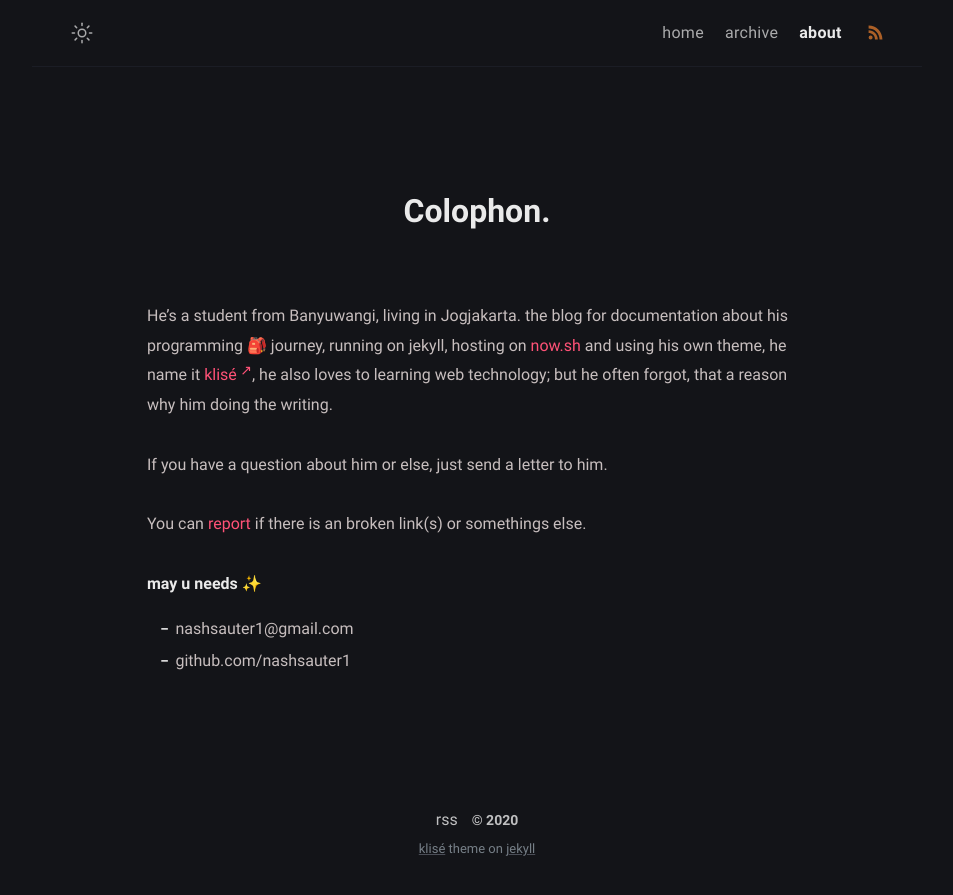
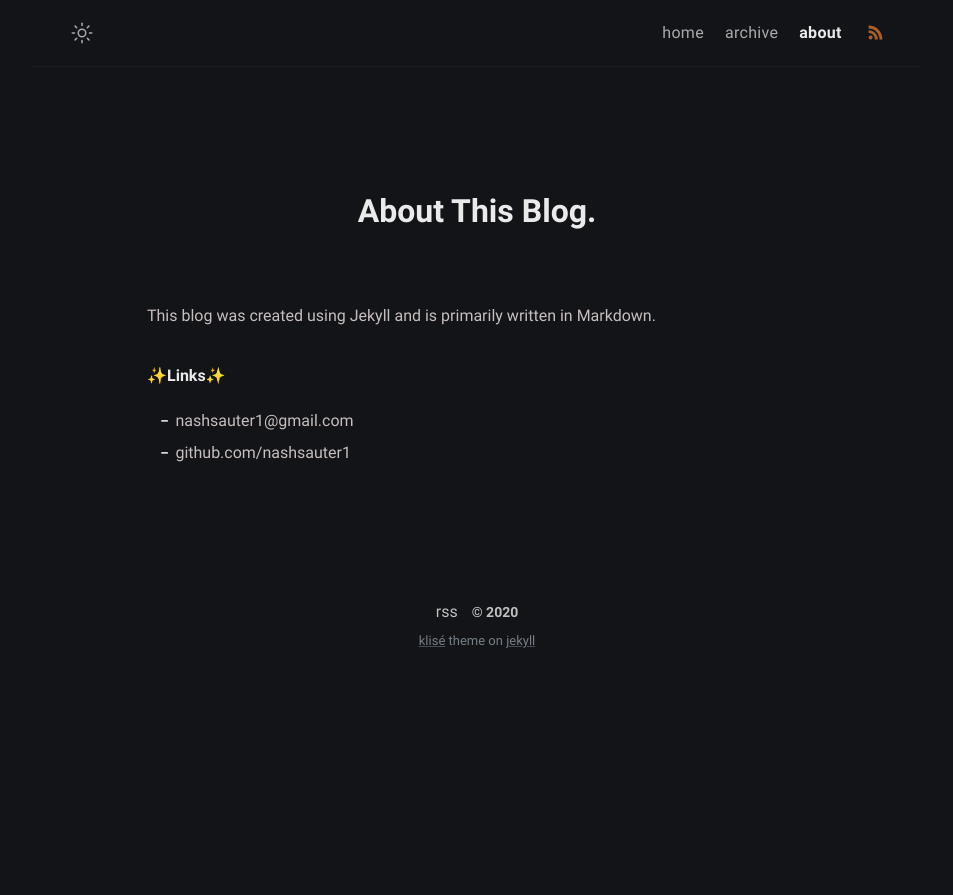
Before and after one commit to nashsauter1/nashsauter1.github.io, a Jekyll site: the page built from about.md, in a window 1280 px wide. Shown: the top 895 px of the page, without its empty margins (163-1116 px from the left). Built offline with Jekyll 4.4.1, drawn with Linux system fonts in a browser that asks for light colours.

```diff
--- a/about.md
+++ b/about.md
@@ -1,18 +1,14 @@
 ---
-title: Colophon
+title: About This Blog
 permalink: /about/
 layout: page
-excerpt: Hello peeps, I'm student of computer science from Banyuwangi, living in Jogjakarta. This blog for documentation about my programming journey, running on jekyll, hosting on netlify and using my own simple theme.
+excerpt: This blog was created using Jekyll.
 comments: false
 ---
 
-He's a student from Banyuwangi, living in Jogjakarta. the blog for documentation about his programming 🎒 journey, running on jekyll, hosting on [now.sh](http://now.sh) and using his own theme, he name it <a href="https://github.com/piharpi/jekyll-klise" target="_blank" rel="noopener">klisé</a>, he also loves to learning web technology; but he often forgot, that a reason why him doing the writing.
+This blog was created using Jekyll and is primarily written in Markdown.
 
-If you have a question about him or else, just send a letter to him.
-
-You can [report](http://github.com/piharpi/jekyll-klise/issues/new) if there is an broken link(s) or somethings else.
-
-**may u needs ✨**
+**✨Links✨**
 
 - {{ site.author.email }}
 - github.com/{{ site.author.github }}
```
Also changed, not shown: _posts/2020-10-05-test-blog.md (deleted, +0 -9 lines), _posts/2020-10-05-vim-jekyll-test.markdown (deleted, +0 -10 lines), _posts/2020-10-05-vim-test-2.markdown (deleted, +0 -8 lines), _posts/2020-10-05-welcome-to-jekyll.markdown (deleted, +0 -29 lines), _posts/2020-10-06-welcome-to-my-blog.markdown (added, +9 -0 lines), thanks.md (deleted, +0 -13 lines), 1 other file.
